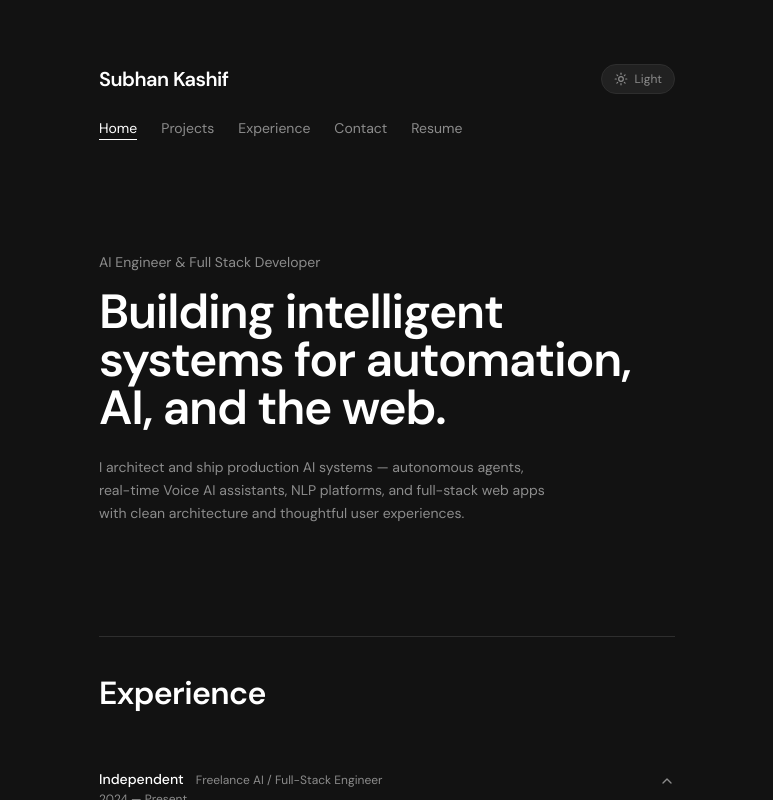
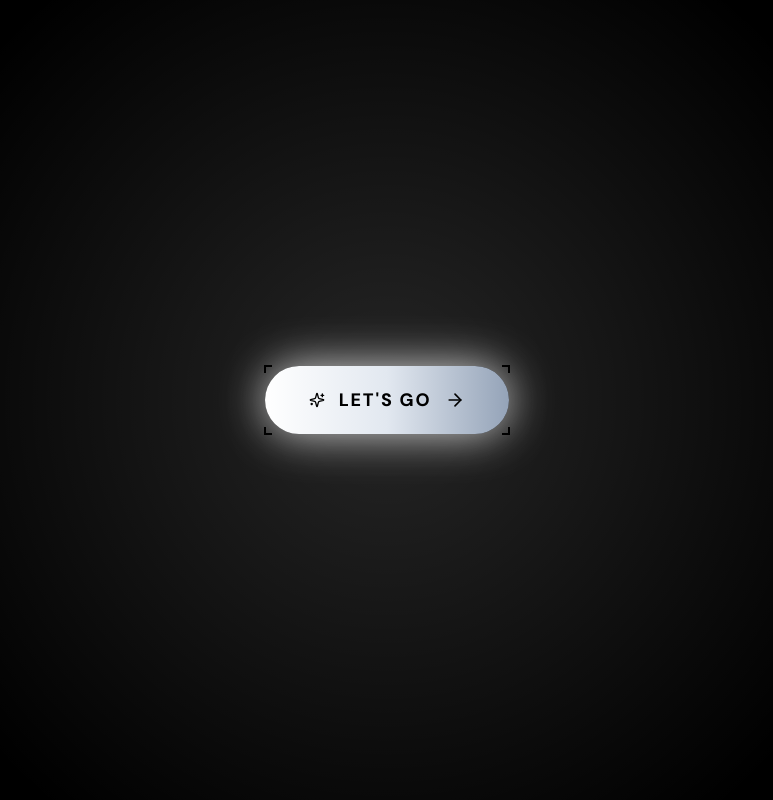
Before and after one commit to Subhan696/portfolio, a Next.js app: page / in a window 1280 px wide. Shown: the top 800 px of the page, without its empty margins (253-1026 px from the left). Built offline with nearby package versions, Linux system fonts and the light colour scheme.

Commit message:
restored music

```diff
--- a/app/globals.css
+++ b/app/globals.css
@@ -100,6 +100,44 @@
     border-bottom-color: hsl(var(--foreground));
   }
 
+  /* HUD corner brackets — used by IntroGateway */
+  .hud-bracket-tl {
+    position: absolute;
+    top: -1px;
+    left: -1px;
+    width: 8px;
+    height: 8px;
+    border-top: 2px solid #000;
+    border-left: 2px solid #000;
+  }
+  .hud-bracket-tr {
+    position: absolute;
+    top: -1px;
+    right: -1px;
+    width: 8px;
+    height: 8px;
+    border-top: 2px solid #000;
+    border-right: 2px solid #000;
+  }
+  .hud-bracket-bl {
+    position: absolute;
+    bottom: -1px;
+    left: -1px;
+    width: 8px;
+    height: 8px;
+    border-bottom: 2px solid #000;
+    border-left: 2px solid #000;
+  }
+  .hud-bracket-br {
+    position: absolute;
+    bottom: -1px;
+    right: -1px;
+    width: 8px;
+    height: 8px;
+    border-bottom: 2px solid #000;
+    border-right: 2px solid #000;
+  }
+
   /* Tech pill badge */
   .tech-pill {
     display: inline-flex;
--- a/app/layout.tsx
+++ b/app/layout.tsx
@@ -5,6 +5,8 @@ import { siteConfig } from "@/lib/site";
 import { ThemeProvider } from "@/components/providers/theme-provider";
 import { Toaster } from "sonner";
 import Navbar from "@/components/layout/navbar";
+import { IntroGateway } from "@/components/effects/intro-gateway";
+import { SoundEqualizer } from "@/components/effects/sound-equalizer";
 import Footer from "@/components/layout/footer";
 
 const dmSans = DM_Sans({
@@ -65,6 +67,8 @@ export default function RootLayout({
             <main>{children}</main>
             <Footer />
           </div>
+          <IntroGateway />
+          <SoundEqualizer />
           <Toaster
             position="bottom-right"
             theme="dark"
```
